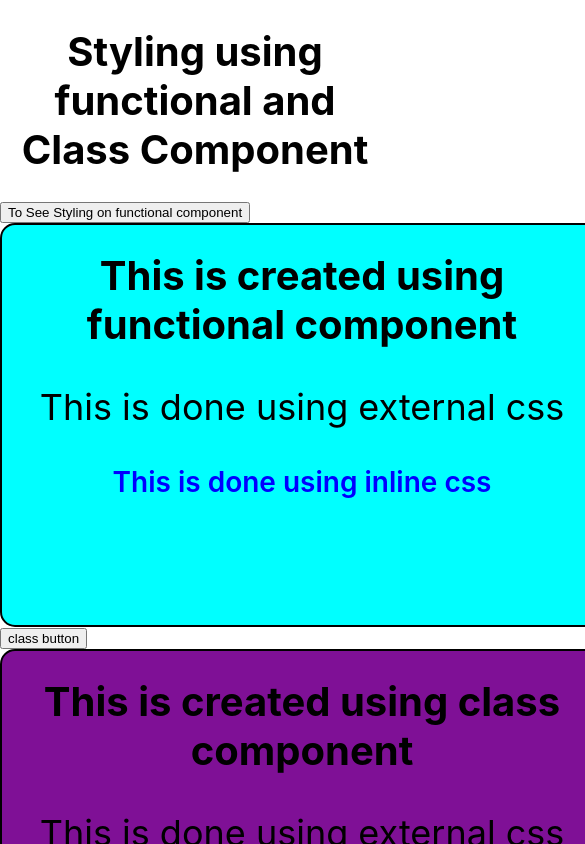
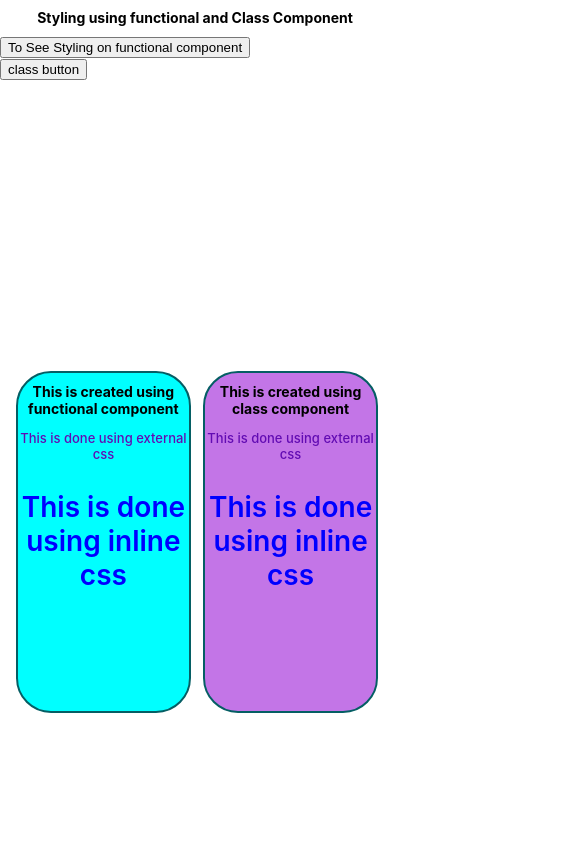
Before and after one commit to rani10245kumari/React_handson1, a React (Create React App) app: page / in a window 390 px wide. Both pictures are taken after a click on the button "To See Styling on functional component". Shown: the top 844 px of the page, 585 px wide, since content can reach past the window. Built offline with nearby package versions, Linux system fonts and the light colour scheme.

Commit message:
Update style.css

```diff
--- a/src/Handson1React/style.css
+++ b/src/Handson1React/style.css
@@ -1,27 +1,146 @@
 .one {
     background-color: aqua;
-    border: 2px solid black;
-    border-radius: 15px;
-    height: 400px;
-    width: 600px;
+    border: 2px solid rgb(5, 94, 100);
+    border-radius: 35px;
+    height: 50vh;
+    width: 40vw;
+    position: absolute;
+    top: 44vh;
+    left: 4vw;
 }
 
 h1 {
-    font-size: 40px;
+    font-size: 30px;
     text-align: center;
+    font-weight: 700;
 }
 
 h3 {
-    font-size: 36px;
-    font-weight: 400;
+    font-size: 26px;
+    font-weight: 500;
+    color: rgb(98, 12, 179);
     text-align: center;
 
 }
 
 .two {
-    background-color: rgb(127, 16, 150);
-    border: 2px solid black;
-    border-radius: 15px;
-    height: 400px;
-    width: 600px;
+    background-color: rgb(195, 117, 231);
+    border: 2px solid rgb(5, 94, 100);
+    border-radius: 35px;
+    height: 50vh;
+    width: 40vw;
+    position: absolute;
+    top: 44vh;
+    left: 52vw;
 }
+
+.btn1 {
+    height: 10vh;
+    width: 32vw;
+    font-size: 20px;
+    font-weight: 700;
+    background-color: rgb(216, 108, 176);
+    position: absolute;
+    left: 10vw;
+    top: 25vh;
+    border: 2px solid rgb(92, 8, 78);
+    border-radius: 25px;
+    color: rgb(61, 17, 73);
+}
+
+.btn1:hover {
+    background-color: pink;
+}
+
+.btn2 {
+    height: 10vh;
+    width: 32vw;
+    font-size: 20px;
+    font-weight: 700;
+    background-color: rgb(216, 108, 176);
+    position: absolute;
+    left: 54vw;
+    top: 25vh;
+    border: 2px solid rgb(92, 8, 78);
+    border-radius: 25px;
+    color: rgb(61, 17, 73);
+}
+
+.btn2:hover {
+    background-color: pink;
+}
+
+@media screen and (min-width:300px) and (max-width:700px) {
+    .main {
+        font-size: 1.5em;
+        text-shadow: 6px 3px 2px blue;
+    }
+
+    .btn1 {
+        height: 10vh;
+        width: 40vw;
+        font-size: 13px;
+    }
+
+
+    .btn2 {
+        height: 10vh;
+        width: 40vw;
+        font-size: 13px;
+    }
+
+    .one {
+        height: 40vh;
+        width: 44vw;
+    }
+
+    h1 {
+        font-size: 14px;
+    }
+
+    h3 {
+        font-size: 13px;
+    }
+
+    .two {
+        height: 40vh;
+        width: 44vw;
+    }
+}
+
+@media screen and (min-width:702px) and (max-width:950px) {
+    .main {
+        font-size: 2.5em;
+    }
+
+    .btn1 {
+        width: 42vw;
+        font-size: 18px;
+        font-weight: 800;
+    }
+
+
+    .btn2 {
+        width: 42vw;
+        font-size: 18px;
+        font-weight: 800;
+    }
+
+    .one {
+        height: 30vh;
+        width: 44vw;
+    }
+
+    h1 {
+        font-size: 30px;
+    }
+
+    h3 {
+        font-size: 26px;
+    }
+
+    .two {
+        height: 30vh;
+        width: 44vw;
+    }
+}
```
